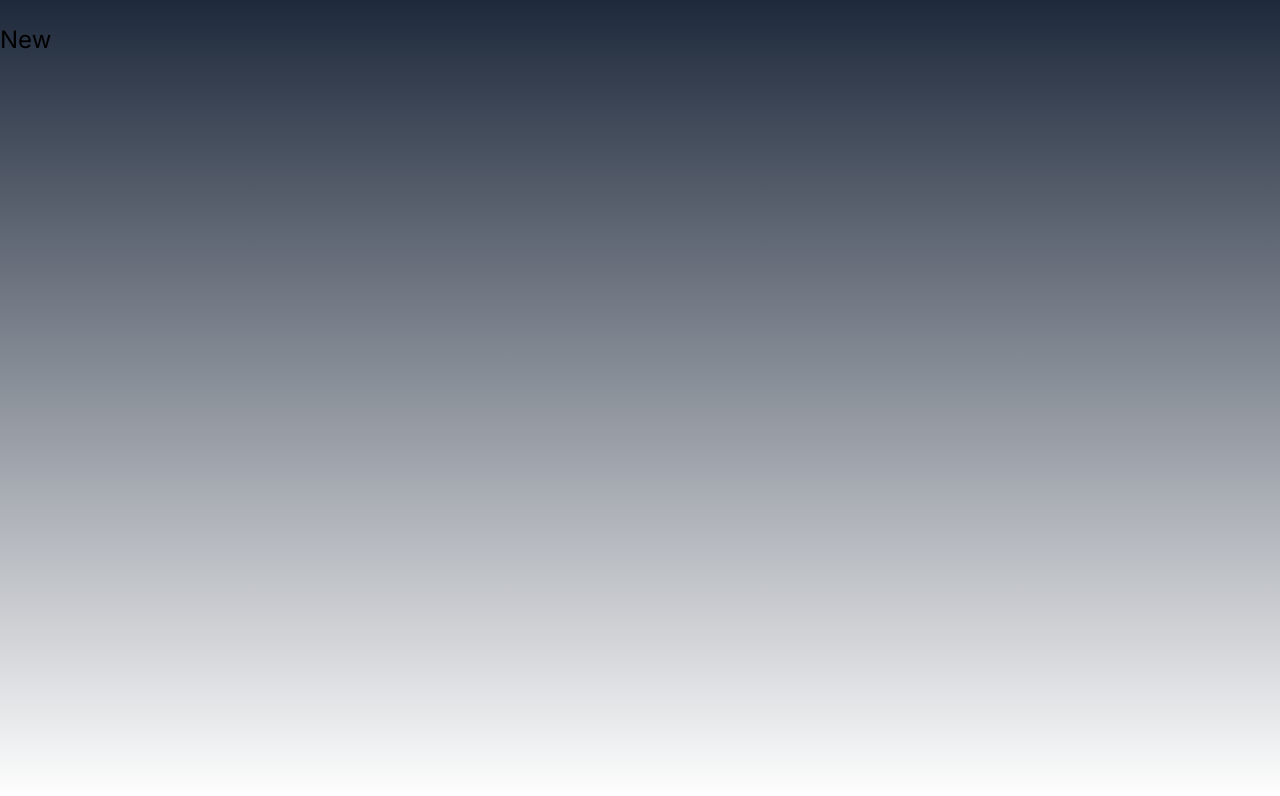
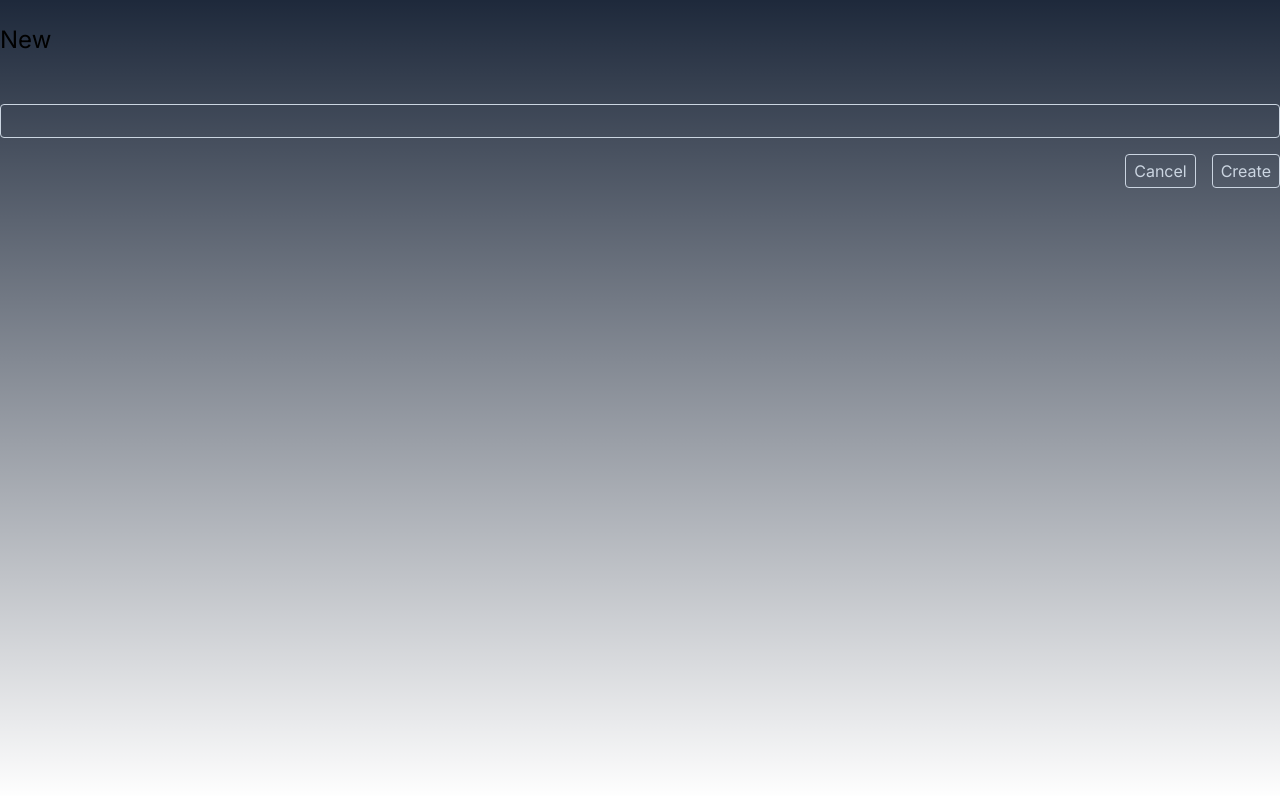
Before and after one commit to andrewfwamba/to-do, a Next.js app: page /new in a window 1280 px wide. Shown: the top 796 px of the page. Built offline with nearby package versions, Linux system fonts and the light colour scheme.

Commit message:
task: new todos

```diff
--- a/src/app/new/page.tsx
+++ b/src/app/new/page.tsx
@@ -1,4 +1,19 @@
+import Link from "next/link";
 import React from "react";
+import { prisma } from "../db";
+import { redirect } from "next/navigation";
+
+async function createTodo(data: FormData) {
+  "use server";
+
+  const title = data.get("title")?.valueOf();
+  if (typeof title !== "string" || title.length === 0) {
+    throw new Error("Invalid Title");
+  }
+
+  await prisma.todo.create({ data: { title, complete: false } });
+  redirect("/");
+}
 
 export default function Page() {
   return (
@@ -6,7 +21,27 @@
       <header className="w-full flex justify-between items-center mb-6 py-6">
         <h1 className="text-2xl">New</h1>
       </header>
-      <form action=""></form>
+      <form action={createTodo} className="flex flex-col gap-4">
+        <input
+          type="text"
+          name="title"
+          className="border border-slate-300 bg-transparent rounded px-2 py-1 outline-none focus-within:border-slate-100"
+        />
+        <div className="flex gap-4 justify-end">
+          <Link
+            href=".."
+            className="outline-none border text-slate-300 border-slate-300 rounded px-2 py-1 hover:bg-slate-700 focus-within:bg-slate-700"
+          >
+            Cancel
+          </Link>
+          <button
+            type="submit"
+            className="outline-none border text-slate-300 border-slate-300 rounded px-2 py-1 hover:bg-slate-700 focus-within:bg-slate-700"
+          >
+            Create
+          </button>
+        </div>
+      </form>
       <h1></h1>
     </>
   );
```
